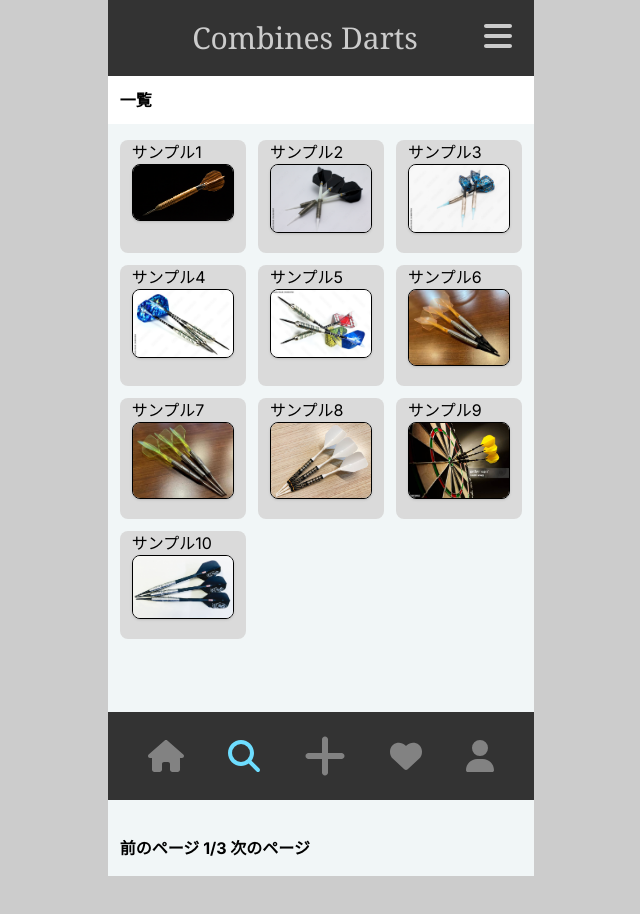
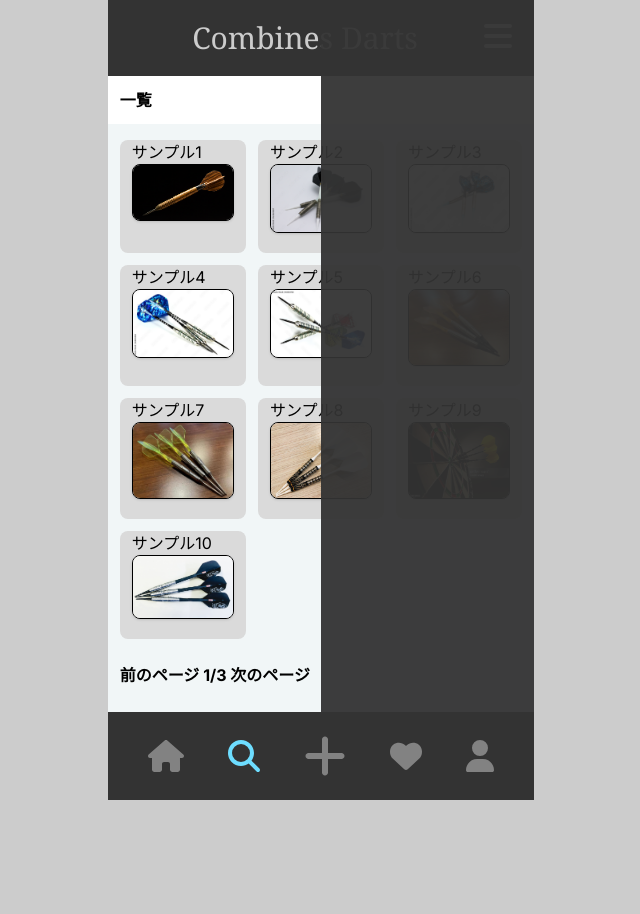
Before and after one commit to kanori1022/darts_frontend, a Next.js app: page /search in a window 1280 px wide. Shown: the top 914 px of the page, without its empty margins (319-959 px from the left). After the commit the page ends 800 px from the top, so only its background shows below. Built offline with nearby package versions, Linux system fonts and the light colour scheme.

Commit message:
ドロワーメニュー追加中

```diff
--- a/app/home/page.tsx
+++ b/app/home/page.tsx
@@ -20,7 +20,6 @@ export default function home() {
 
   return (
     <div>
-      <div className="pb-3">
       <div className="p-3 font-bold bg-white">人気ランキング</div>
       <div className="flex overflow-scroll gap-3 pt-3 mx-3">
         {array.map((image, index) => (
@@ -46,6 +45,5 @@ export default function home() {
         </div>
       </div>
     </div>
-    </div>
   );
 }
--- a/app/search/page.tsx
+++ b/app/search/page.tsx
@@ -15,19 +15,17 @@ export default function search() {
   ];
 
   return (
-    <div className="h-screen flex flex-col">
-      <div className="p-3 font-bold bg-white sticky top-18 mb-1 z-10">一覧</div>
+    <div className="flex flex-col">
+      <div className="p-3 font-bold bg-white mb-1 -z-0.5">一覧</div>
 
-      <div className="flex-1 overflow-y-auto p-3">
+      <div className="flex-1 overflow-y-scroll overflow-x-hidden p-3">
         <div className="grid grid-cols-3 gap-3">
           {array.map((image, index) => (
             <Card src={image.src} title={image.title} key={index} />
           ))}
         </div>
       </div>
-      <div className="p-3 font-bold sticky top-18 mb-1 z-10">
-        前のページ 1/3 次のページ{" "}
-      </div>
+      <div className="p-3 font-bold">前のページ 1/3 次のページ</div>
     </div>
   );
 }
--- /dev/null
+++ b/components/DrawerMenu/DrawerMenu.tsx
@@ -0,0 +1,9 @@
+export const DrawerMenu = () => {
+  return (
+    // https://tailwindcss.com/docs/z-index 奥行き
+    // https://tailwindcss.com/docs/opacity 透明度
+    <div className="bg-[#333333] opacity-95 z-50 absolute right-0 w-1/2 h-screen">
+      {/* <p className="text-3xl font-serif text-[#CCCCCC] mx-auto text-center"></p> */}
+    </div>
+  );
+};
--- a/components/Header/Header.tsx
+++ b/components/Header/Header.tsx
@@ -1,18 +1,21 @@
 import { faBars } from "@fortawesome/free-solid-svg-icons/faBars";
 import { FontAwesomeIcon } from "@fortawesome/react-fontawesome";
 import Link from "next/link";
+import { DrawerMenu } from "../DrawerMenu/DrawerMenu";
 
 export const Header = () => {
+  // const [isOpen, setIsOpen] = useState<boolean>(false);
   return (
+    <>
+      <DrawerMenu />
       <div className="bg-[#333333] p-5 flex justify-between">
         <p className="text-3xl font-serif text-[#CCCCCC] mx-auto text-center cursor-pointer">
           <Link href="/home">Combines Darts</Link>
         </p>
         <button type="button" className="h-8 w-8 text-[#CCCCCC]">
-        <Link href="/login">
           <FontAwesomeIcon icon={faBars} size="2x" className="cursor-pointer" />
-        </Link>
         </button>
       </div>
+    </>
   );
 };
```
Lines whose indentation alone changed are shown as unchanged.
